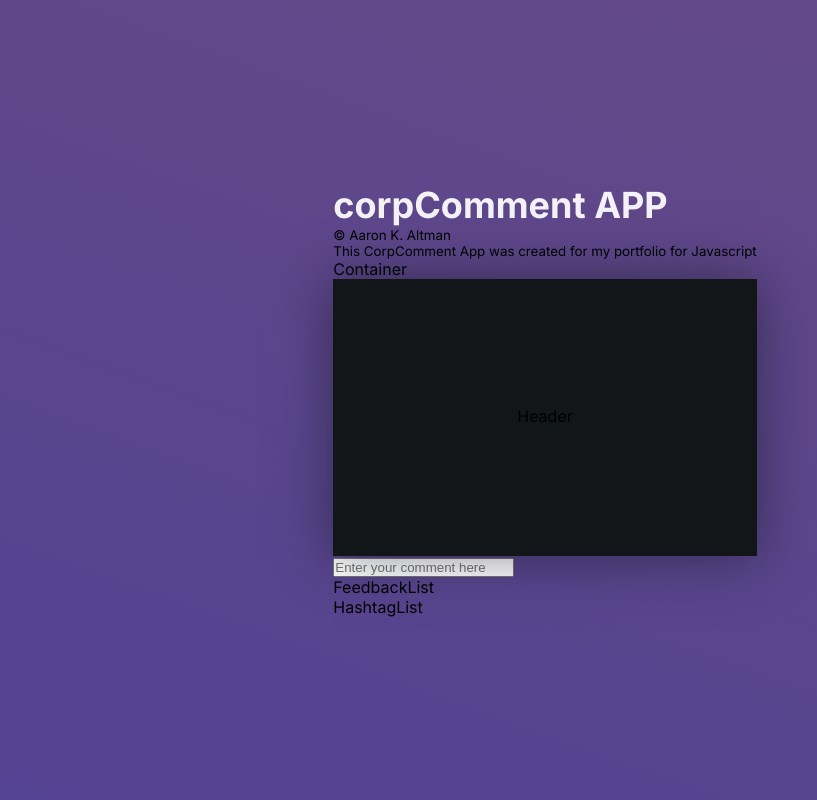
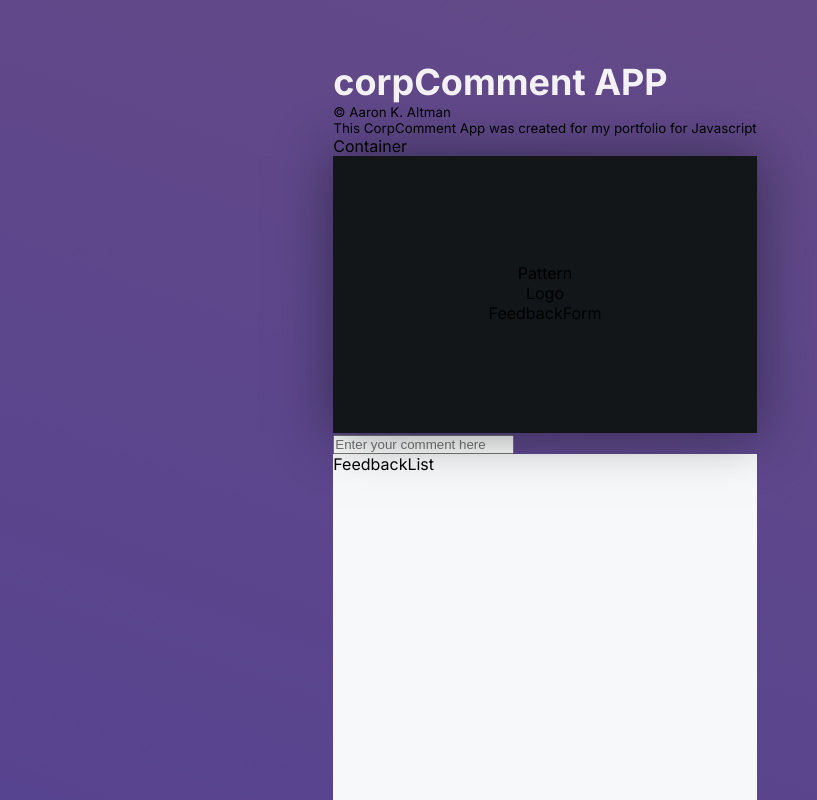
Before and after one commit to aaronaltman/corpcomment_2_2024, a React (Vite) app: page / in a window 1280 px wide. Shown: the top 800 px of the page, without its empty margins (95-912 px from the left). Built offline with nearby package versions, Linux system fonts and the light colour scheme.

Commit message:
pattern logo feedbackform

```diff
--- /dev/null
+++ b/src/components/FeedbackForm.tsx
@@ -0,0 +1,3 @@
+export default function FeedbackForm() {
+  return <div>FeedbackForm</div>;
+}
--- a/src/components/FeedbackList.tsx
+++ b/src/components/FeedbackList.tsx
@@ -1,3 +1,3 @@
 export default function FeedbackList() {
-  return <div>FeedbackList</div>;
+  return <ol className="feedback-list">FeedbackList</ol>;
 }
--- a/src/components/Header.tsx
+++ b/src/components/Header.tsx
@@ -1,3 +1,13 @@
+import FeedbackForm from "./FeedbackForm";
+import Logo from "./Logo";
+import Pattern from "./Pattern";
+
 export default function Header() {
-  return <header>Header</header>;
+  return (
+    <header>
+      <Pattern />
+      <Logo />
+      <FeedbackForm />
+    </header>
+  );
 }
--- /dev/null
+++ b/src/components/Logo.tsx
@@ -0,0 +1,3 @@
+export default function Logo() {
+  return <div>Logo</div>;
+}
--- /dev/null
+++ b/src/components/Pattern.tsx
@@ -0,0 +1,3 @@
+export default function Pattern() {
+  return <div>Pattern</div>;
+}
```
